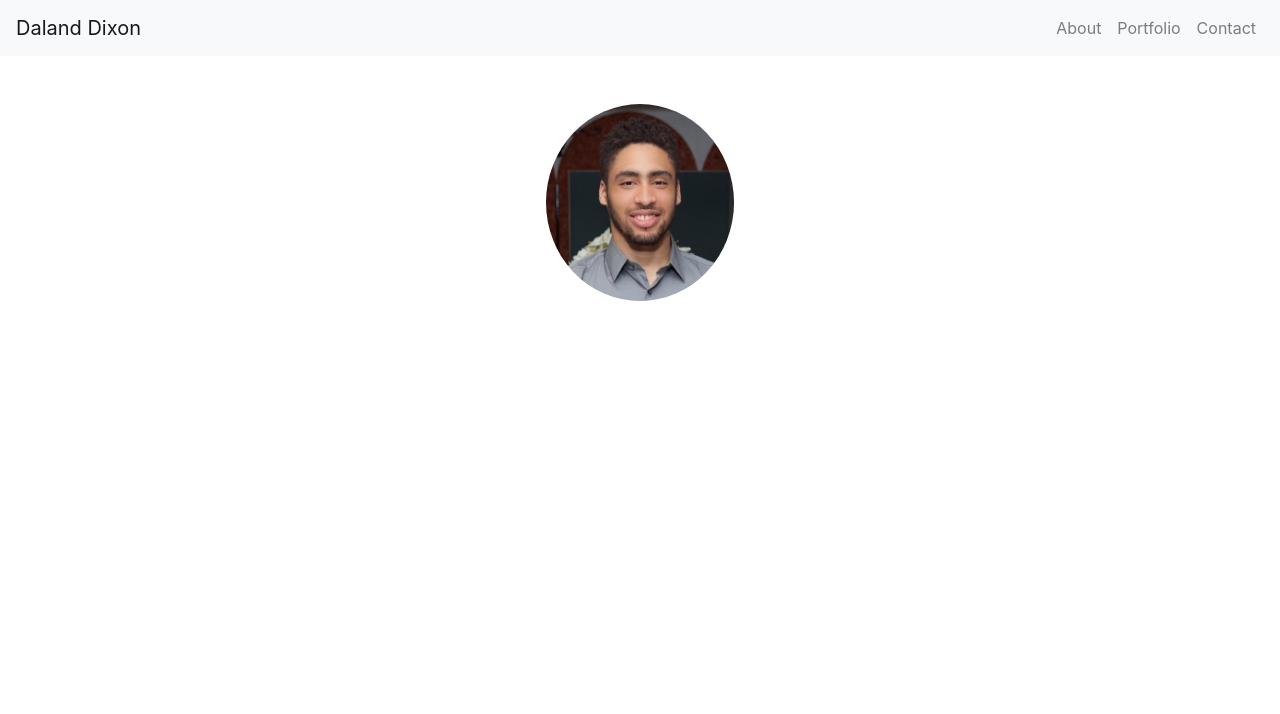
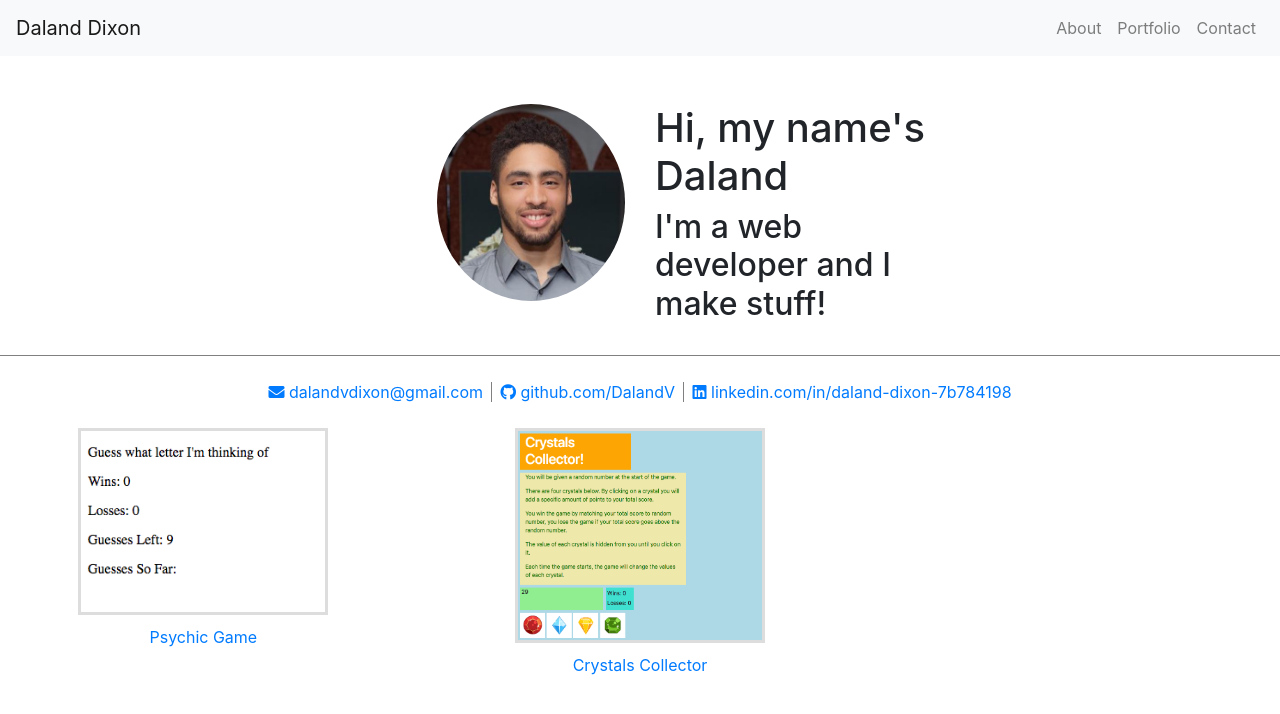
Before and after one commit to DalandV/Portfolio-2.0, a plain HTML site: page index.html in a window 1280 px wide. Drawn offline with nearby package versions, Linux system fonts and the light colour scheme.

Commit message:
Added personal links and portfolio links

```diff
--- a/assets/css/style.css
+++ b/assets/css/style.css
@@ -0,0 +1,14 @@
+#about-me-row {
+    border-bottom: 1px solid grey
+}
+.personal-links {
+    border-right: 1px solid grey
+}
+/* #portfolio-row {
+    margin-left: 213.3px;
+    margin-right: 213.3px;
+} */
+.portfolio-images {
+    width: 250px;
+    margin-bottom: 10px;
+}
--- a/index.html
+++ b/index.html
@@ -9,6 +9,9 @@
     <!-- Bootstrap CSS -->
     <link rel="stylesheet" href="https://stackpath.bootstrapcdn.com/bootstrap/4.1.3/css/bootstrap.min.css" integrity="sha384-MCw98/SFnGE8fJT3GXwEOngsV7Zt27NXFoaoApmYm81iuXoPkFOJwJ8ERdknLPMO"
         crossorigin="anonymous">
+    <link rel="stylesheet" href="https://use.fontawesome.com/releases/v5.2.0/css/all.css" integrity="sha384-hWVjflwFxL6sNzntih27bfxkr27PmbbK/iSvJ+a4+0owXq79v+lsFkW54bOGbiDQ"
+        crossorigin="anonymous">
+    <link rel="stylesheet" href="assets/css/style.css">
 
     <title>Portfolio 2.0</title>
 </head>
@@ -40,14 +43,42 @@
 
     <!-- About Me with picture and links -->
     <div class="contaier mt-5">
-        <div class="row justify-content-center">
-            <div class="col d-flex justify-content-center" id="about-me" >
+        <!-- Intro -->
+        <div class="row justify-content-center pb-4 mb-4" id="about-me-row">
+            <div class="col-md-3 d-flex justify-content-center justify-content-md-end" id="about-me">
                 <img class="rounded-circle" style="width: 188px; align-self: start;" src="assets/images/headshot.jpg" alt="Daland Dixon">
             </div>
-            <!-- <div class="col-md col-xs-12">
+            <div class="col-md-3 text-center text-md-left">
                 <h1>Hi, my name's Daland</h1>
                 <h2>I'm a web developer and I make stuff!</h2>
-            </div> -->
+            </div>
+        </div>
+        <!-- Links -->
+        <div class="row justify-content-center mb-4">
+            <div class="col text-center">
+                <a class="personal-links pr-2" href="mailto:dalandvdixon@gmail.com"><i class="fas fa-envelope"></i> dalandvdixon@gmail.com</a>
+                <a class="personal-links pr-2 pl-1" href="https://github.com/DalandV"><i class="fab fa-github"></i> github.com/DalandV</a>
+                <a class="pl-1" href="https://www.linkedin.com/in/daland-dixon-7b784198/"><i class="fab fa-linkedin"></i>
+                    linkedin.com/in/daland-dixon-7b784198</a>
+            </div>
+        </div>
+        <!-- Portfolio -->
+        <div class="row justify-content-center" id="portfolio-row">
+            <div class="col-md-4 col-12 d-flex justify-content-center">
+                <a href="https://dalandv.github.io/Psychic-Game/"><img class="portfolio-images img-fluid" src="assets/images/psychic-game.png"
+                        style="border: 3px solid #dddddd" alt="Placeholder">
+                    <div class="text-center mb-3">Psychic Game</div>
+                </a>
+            </div>
+            <div class="col-md-4 col-12 d-flex justify-content-center">
+                <a href="https://dalandv.github.io/unit-4-game/"><img class="portfolio-images img-fluid" src="assets/images/crystals-collector.png"
+                        style="border: 3px solid #dddddd" alt="Placeholder">
+                    <div class="text-center mb-3">Crystals Collector</div>
+                </a>
+            </div>
+            <div class="col-4 d-flex justify-content-center">
+
+            </div>
         </div>
     </div>
 
```
Also changed, not shown: assets/images/crystals-collector.png (added), assets/images/psychic-game.png (added), 1 other file.
